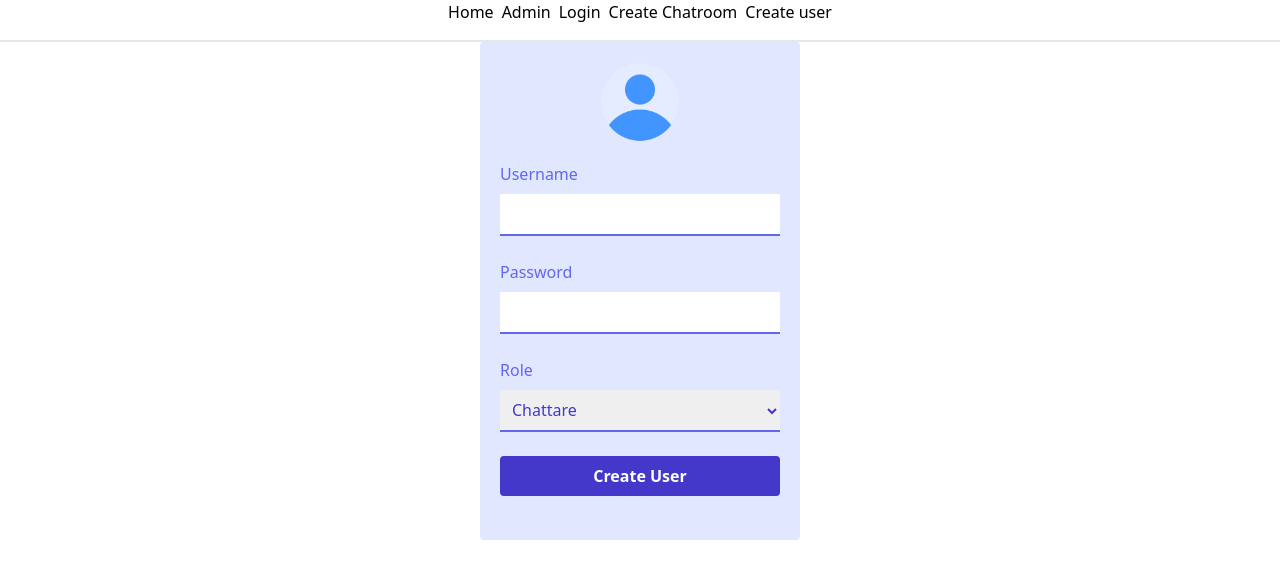
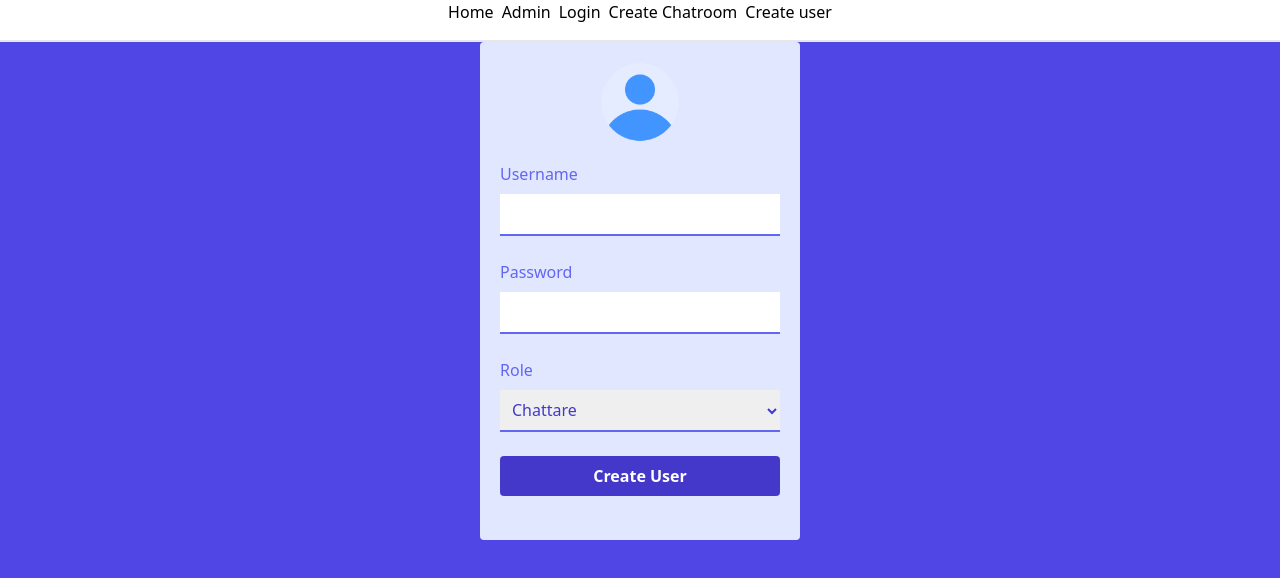
Before and after one commit to OskarLovsveden/2dv612-chat-project, a React (Create React App) app in the folder client/: page /create-user in a window 1280 px wide. Shown: the top 578 px of the page. Built offline with nearby package versions, Linux system fonts and the light colour scheme.

Commit message:
Creating a background color.

```diff
--- a/client/src/components/Chatroom.tsx
+++ b/client/src/components/Chatroom.tsx
@@ -31,6 +31,7 @@ const Chatroom = () => {
    }
 
     return(
+        <div className="bg-indigo-600 h-screen">
         <div className="max-w-xs w-full m-auto bg-indigo-100 rounded p-5">
         <header>
             <img className="w-20 mx-auto mb-5" src={chatImg} />
@@ -51,6 +52,8 @@ const Chatroom = () => {
         </div>
      </form>
      </div>
+     </div>
+
     )
 }
 
--- a/client/src/components/Login.tsx
+++ b/client/src/components/Login.tsx
@@ -36,6 +36,7 @@ const Login = ({login}: LoginProps) => {
    }
 
     return(
+        <div className="bg-indigo-600 h-screen">
         <div className="max-w-xs w-full m-auto bg-indigo-100 rounded p-5">
         <header>
             <img className="w-20 mx-auto mb-5" src={chatImg} />
@@ -57,6 +58,7 @@ const Login = ({login}: LoginProps) => {
         </div>
      </form>
      </div>
+     </div>
     )
 }
 
--- a/client/src/components/User-creation.tsx
+++ b/client/src/components/User-creation.tsx
@@ -51,6 +51,7 @@ const UserCreation = () => {
    }
 
     return(
+        <div className="bg-indigo-600 h-screen">
         <div className="max-w-xs w-full m-auto bg-indigo-100 rounded p-5">
             <header>
                 <img className="w-20 mx-auto mb-5" src={userImg} />
@@ -78,6 +79,7 @@ const UserCreation = () => {
                 </div>
             </form>
         </div>
+        </div>
     )
 }
 
```
